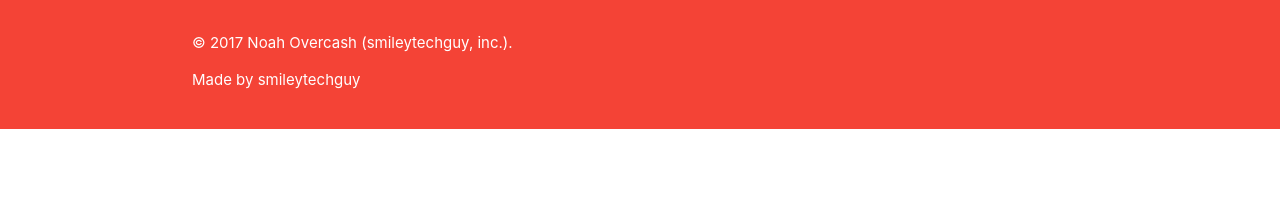
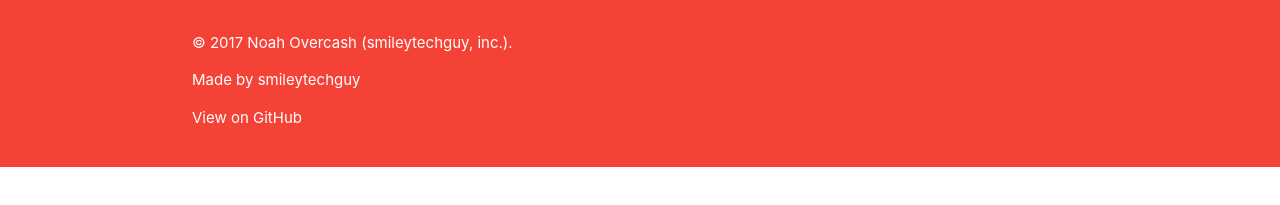
Before and after one commit to ncovercash/youtube-mixer, a plain HTML site: page index.html in a window 1280 px wide. Shown: the part 535-740 px from the top of the page. Drawn offline with nearby package versions, Linux system fonts and the light colour scheme.

Commit message:
Add GH link to footer

```diff
--- a/index.html
+++ b/index.html
@@ -112,6 +112,9 @@
             <p>
                 Made by <a href="//smileytechguy.com" class="white-text">smileytechguy</a>
             </p>
+            <p>
+                View on <a href="//github.com/smileytechguy/youtube-mixer" class="white-text">GitHub</a>
+            </p>
             <br>
         </div>
     </footer>
```
